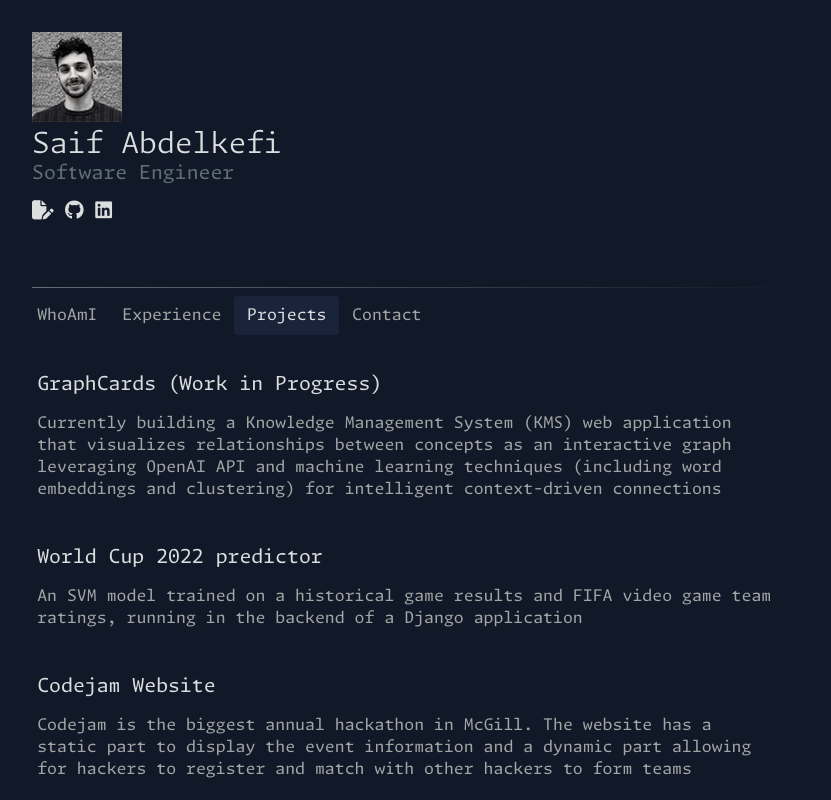
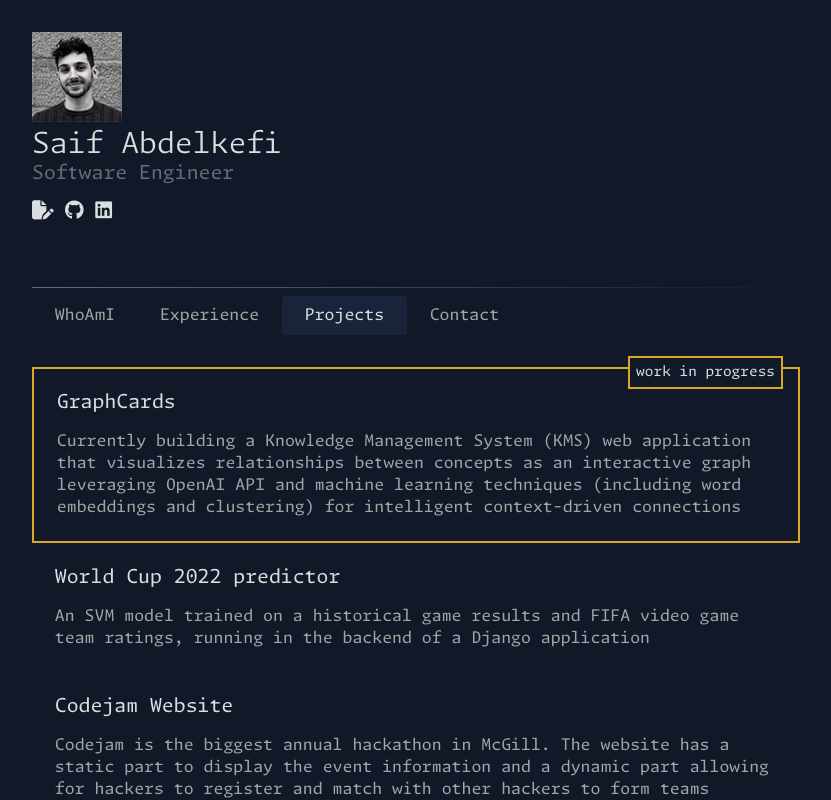
Before and after one commit to SaifAbdkf/personal-website, a React (Vite) app in the folder saif-website/: page /projects in a window 1280 px wide. Shown: the top 800 px of the page, without its empty margins (224-1055 px from the left). Built offline with nearby package versions, Linux system fonts and the light colour scheme.

Commit message:
cadre orange

```diff
--- a/saif-website/src/Navbar.css
+++ b/saif-website/src/Navbar.css
@@ -16,7 +16,7 @@
     gap: 0.1srem;
 
     .menu-button {
-      padding: 0.6rem 0.8rem;
+      padding: 0.6rem 1.425rem;
       border-radius: 0.2rem;
       border: none;
       font-size: var(--font-size-5);
@@ -25,7 +25,7 @@
     }
 
     .first-menu-button {
-      padding-left: 0.325rem;
+      padding-left: 1.425rem;
     }
 
     /* Hover effect */
--- a/saif-website/src/Projects.module.css
+++ b/saif-website/src/Projects.module.css
@@ -12,7 +12,8 @@ ul {
 .listItemContainer {
   box-sizing: border-box;
   padding: 1.425rem;
-  padding-left: 0.325rem;
+
+  /* padding-left: 0.325rem; */
 
   .projectTitle {
     font-size: var(--font-size-4);
@@ -34,7 +35,7 @@ ul {
       background-color: var(--background-color-lighter);
     }
 
-    &.inProgress {
+    &.inProgressItem {
       cursor: default;
       .projectTitle {
         text-decoration: none;
@@ -47,6 +48,26 @@ ul {
   }
 }
 
+.inProgressItem {
+  border: solid 2px #dba527;
+  position: relative;
+  margin-top: 2rem;
+  &:hover {
+    cursor: default;
+    .projectTitle {
+      text-decoration: none;
+    }
+  }
+  .inProgressLabel {
+    position: absolute;
+    padding: 6px;
+    font-size: 14px;
+    color: var(--text-color);
+    top: -13px;
+    right: 15px;
+    border: solid 2px #dba527;
+  }
+}
 h3 {
   font-size: var(--font-size-5);
   margin-top: 0px;
--- a/saif-website/src/Projects.tsx
+++ b/saif-website/src/Projects.tsx
@@ -5,10 +5,10 @@ export default function Project() {
     <div className={"listContainer jumpAnimation"}>
       <ul>
         <li>
-          <div className={`${styles.inProgress} ${styles.listItemContainer}`}>
-            <h2 className={styles.projectTitle}>
-              GraphCards (Work in Progress)
-            </h2>
+          <div
+            className={`${styles.inProgressItem} ${styles.listItemContainer}`}
+          >
+            <h2 className={styles.projectTitle}>GraphCards</h2>
             <p className={`${styles.projectDescription}`}>
               Currently building a Knowledge Management System (KMS) web
               application that visualizes relationships between concepts as an
@@ -16,6 +16,9 @@ export default function Project() {
               techniques (including word embeddings and clustering) for
               intelligent context-driven connections
             </p>
+            <span className={`${styles.inProgressLabel}`}>
+              work in progress{" "}
+            </span>
           </div>
         </li>
 
```
